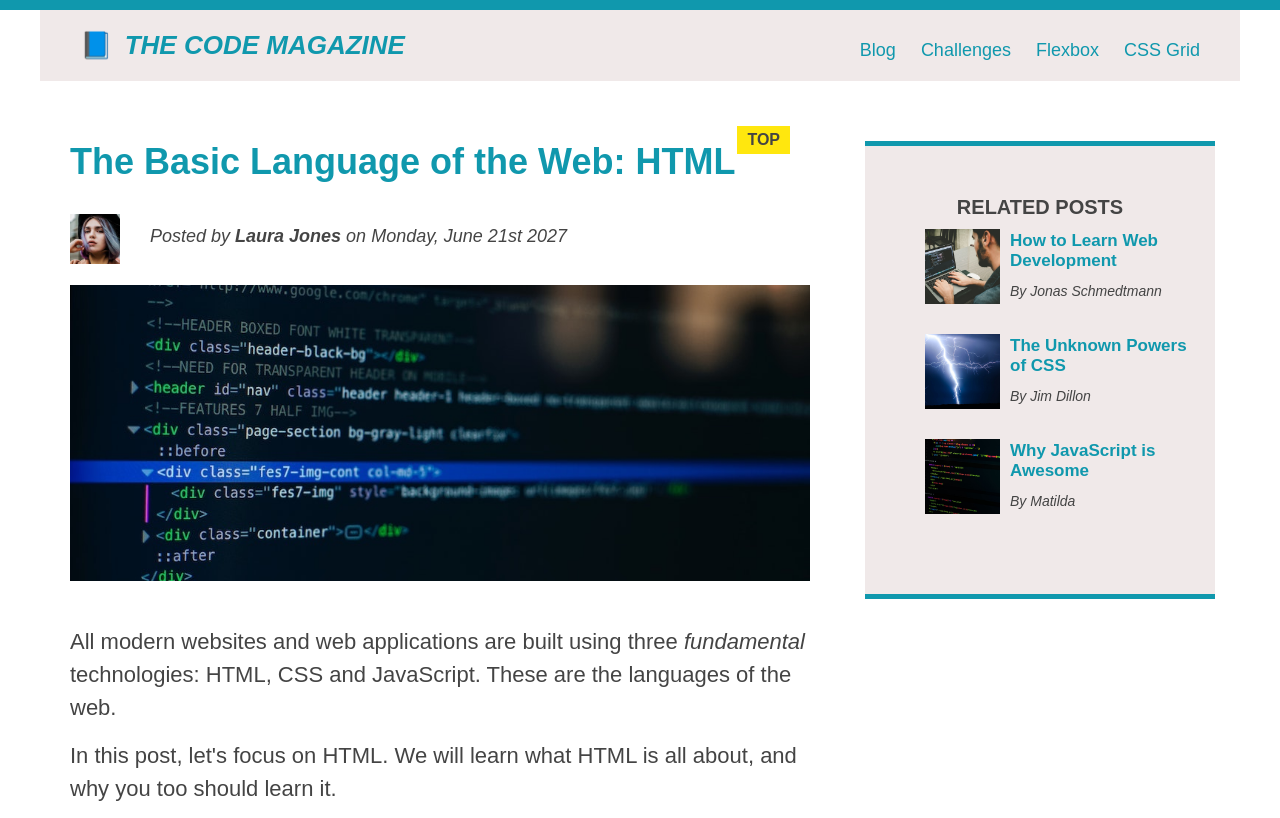
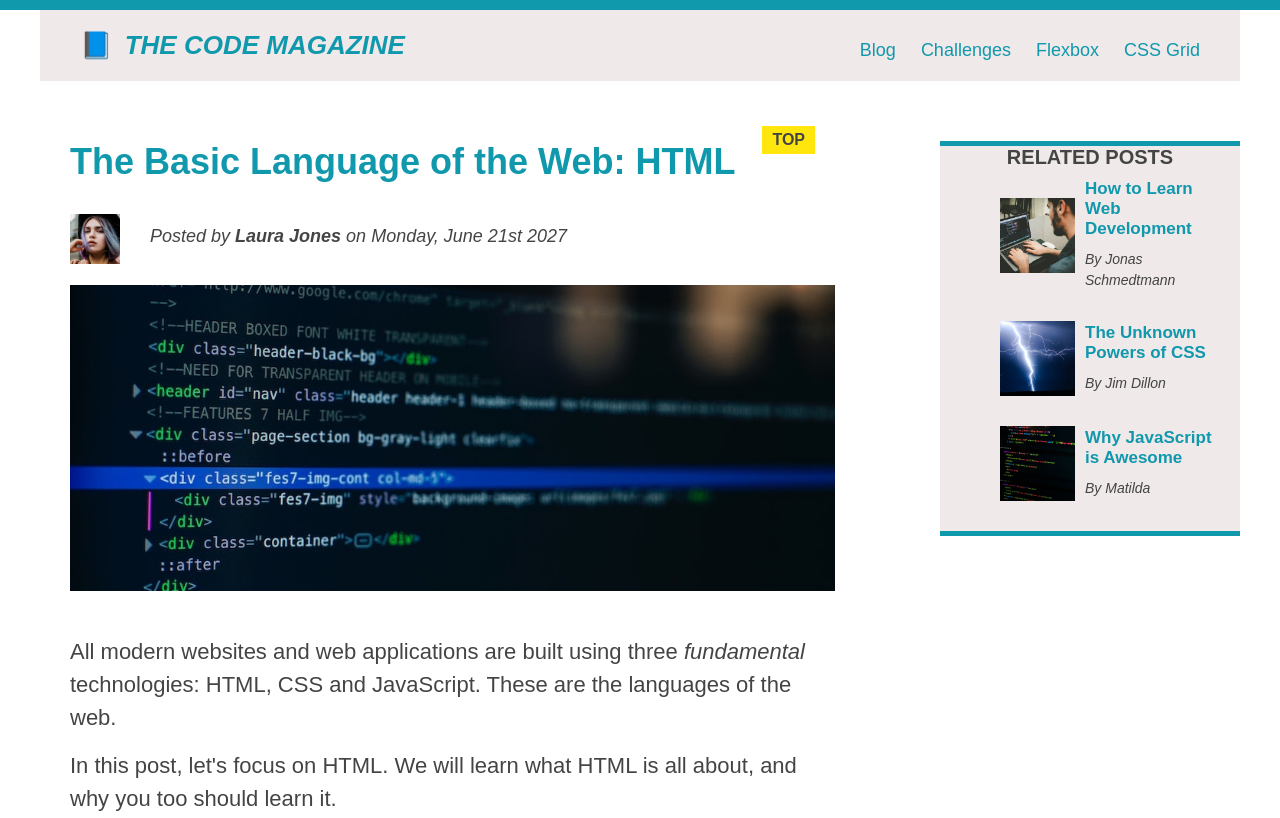
Before and after one commit to souviks72/CSS-Layouts, a plain HTML site: page index.html in a window 1280 px wide. Shown: the top 818 px of the page. Drawn offline with Linux system fonts and the light colour scheme.

Commit message:
CSS Grid

```diff
--- a/index.html
+++ b/index.html
@@ -9,7 +9,7 @@
 
   <body>
     <div class="container">
-      <header class="main-header clearfix">
+      <header class="main-header">
         <h1>📘 The Code Magazine</h1>
 
         <nav>
@@ -20,7 +20,7 @@
           <a href="#">CSS Grid</a>
         </nav>
       </header>
-      <div class="main">
+      <!-- <div class="row"> -->
       <article>
         <header class="post-header">
           <h2>The Basic Language of the Web: HTML</h2>
@@ -51,8 +51,8 @@
         <p>
           All modern websites and web applications are built using three
           <em>fundamental</em>
-            technologies: HTML, CSS and JavaScript. These are the languages of
-            the web.
+          technologies: HTML, CSS and JavaScript. These are the languages of the
+          web.
         </p>
 
         <p>
@@ -64,8 +64,8 @@
         <p>
           HTML stands for <strong>H</strong>yper<strong>T</strong>ext
           <strong>M</strong>arkup <strong>L</strong>anguage. It's a markup
-            language that web developers use to structure and describe the
-            content of a webpage (not a programming language).
+          language that web developers use to structure and describe the content
+          of a webpage (not a programming language).
         </p>
         <p>
           HTML consists of elements that describe different types of content:
@@ -124,9 +124,7 @@
               height="75"
             />
             <div class="related-box">
-                <a class="related-link" href="#"
-                  >How to Learn Web Development</a
-                >
+              <a class="related-link" href="#">How to Learn Web Development</a>
               <p class="related-author">By Jonas Schmedtmann</p>
             </div>
           </li>
@@ -156,7 +154,7 @@
           </li>
         </ul>
       </aside>
-      </div>
+      <!-- </div> -->
       <footer>
         <p id="copyright" class="copyright text">
           Copyright &copy; 2027 by The Code Magazine.
--- a/style.css
+++ b/style.css
@@ -27,7 +27,7 @@ body {
   padding-left: 40px;
   padding-right: 40px; */
   padding: 20px 40px;
-  margin-bottom: 60px;
+  /* margin-bottom: 60px; */
   /* height: 80px; */
 }
 
@@ -37,8 +37,8 @@ nav {
 }
 
 article {
-  margin-bottom: 60px;
-  width: 800px;
+  /* margin-bottom: 60px; */
+  /* width: 800px; */
   /* float: left; */
   padding: 0 30px;
 }
@@ -49,8 +49,8 @@ aside {
   border-bottom: 5px solid #1098ad;
   /* padding-top: 50px;
   padding-bottom: 50px; */
-  padding: 50px 0;
-  width: 350px;
+  /* padding: 50px 0; */
+  /* width: 350px; */
   /* float: right; */
 }
 
@@ -321,17 +321,17 @@ nav {
   gap: 25px;
 }
 
-.container {
+/* .container {
   display: flex;
   flex-direction: column;
   justify-content: center;
-}
+} */
 
-.main {
+/* .row {
   display: flex;
   justify-content: space-between;
   align-items: flex-start;
-}
+} */
 
 .author-h {
   display: flex;
@@ -344,10 +344,17 @@ nav {
   margin-top: 10px;
 }
 
-aside {
+/* aside {
   display: flex;
   flex-direction: column;
-}
+  flex: 0 0 300px;
+} */
+
+/*
+article {
+  This allows lexbox to do calculations on its own
+  flex: 1;
+}*/
 
 .related-post {
   display: flex;
@@ -375,3 +382,27 @@ aside {
   font-weight: normal;
   font-style: italic;
 }
+
+/* GRID LAYOUT */
+.container {
+  display: grid;
+  grid-template-columns: 1fr 300px;
+  column-gap: 75px;
+  align-items: start;
+  row-gap: 60px;
+}
+
+.main-header {
+  grid-column: 1/-1;
+}
+
+article {
+}
+
+aside {
+  width: 300px;
+}
+
+footer {
+  grid-column: 1/-1;
+}
```
Lines whose indentation alone changed are shown as unchanged.
